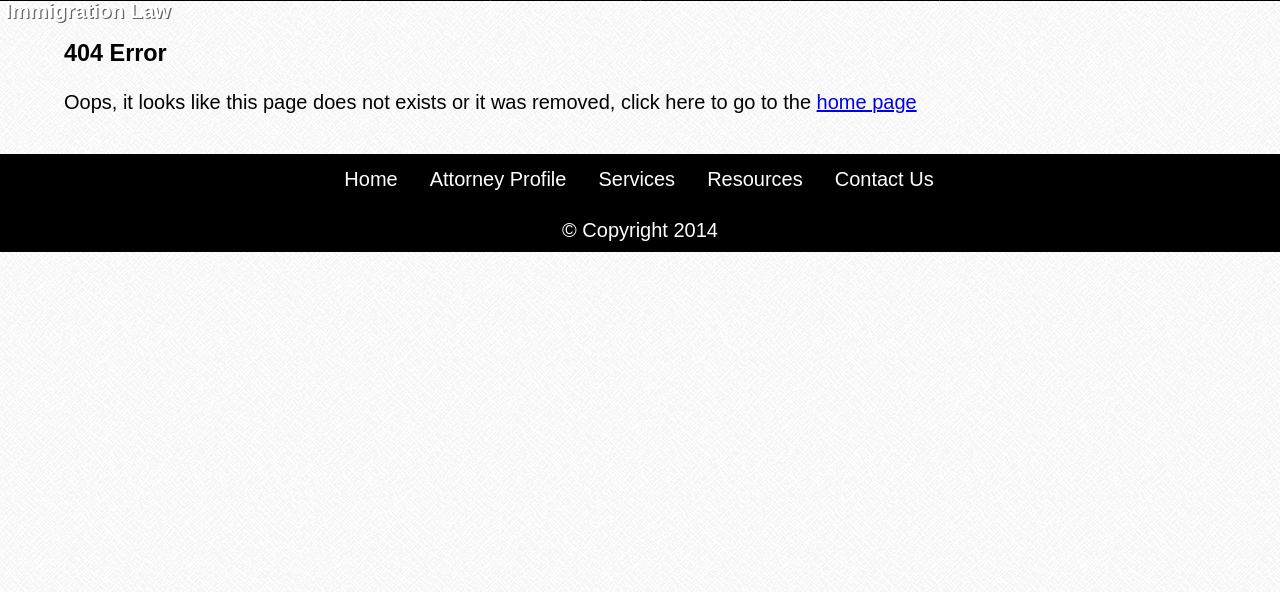
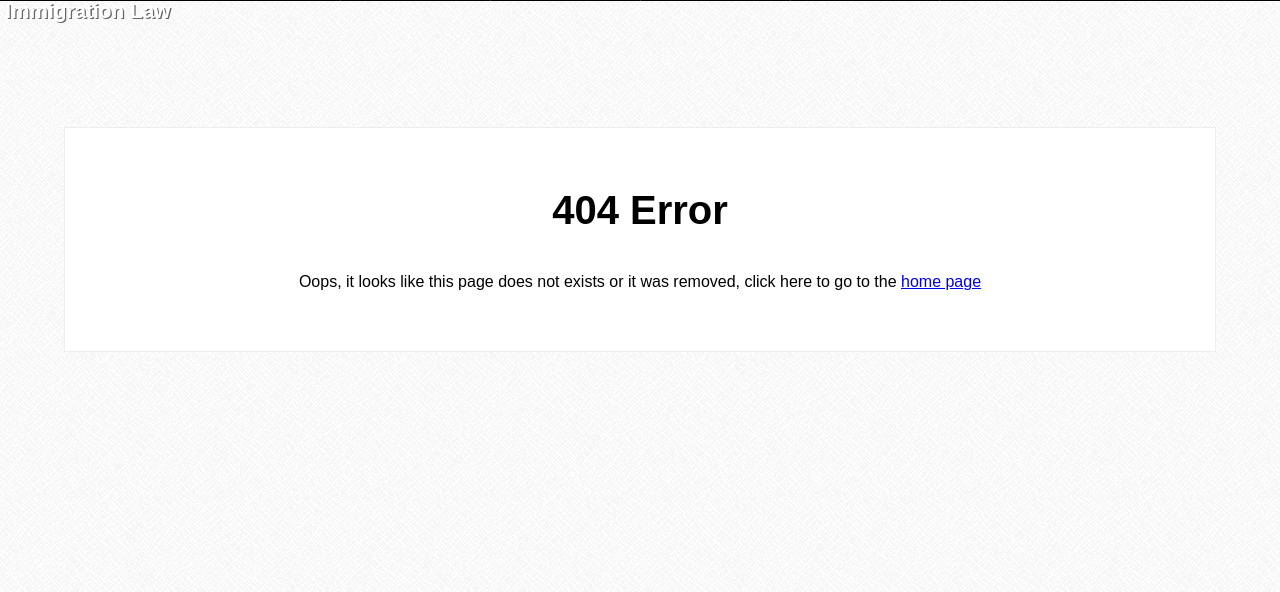
Before and after one commit to mv2sa/bolhufasLaw, a PHP site: page /?page=1 in a window 1280 px wide. Shown: the part 59-651 px from the top of the page. Run offline with PHP 8.4, Linux system fonts and the light colour scheme; some libraries are stand-ins or nearby versions; some web fonts are replaced.

Commit message:
404 updates

```diff
--- a/content/404.html
+++ b/content/404.html
@@ -1,4 +1,4 @@
-<article class="error-wrapper">
+<article class="error404-wrapper">
     <div>
         <h3>404 Error</h3>
         <p>
--- a/css/main.css
+++ b/css/main.css
@@ -590,6 +590,55 @@
      padding:0 17px 0 15px;
 }
 
+ /* 404 Error Page */
+
+.error404-wrapper {
+    position: relative;
+    width: 100%;
+    background-color: white;
+    padding: 1em 1em 4em 1em;
+    margin-top: 5.5em;
+    margin-bottom: 5.5em;
+    border: 1px solid #eee;
+}
+
+.error404-wrapper > div {
+    position:relative;
+    height: 100%;
+    overflow: hidden;
+}
+
+.error404-wrapper .ap-headingImg {
+    width: 100%;
+    display: block;
+    margin-left: auto;
+    margin-right: auto;
+}
+
+.error404-wrapper > div > p {
+    font-size: 0.8em;
+    margin-bottom: 0em;
+    text-align: center;
+}
+
+.error404-wrapper .ap-bottomLink {
+    position: absolute;
+    text-decoration: none;
+    color: #8f0000;
+    bottom: 0.1em;
+    right: 0.1em;
+}
+
+.error404-wrapper .ap-bottomLink:after {
+    font-family: 'FontAwesome';
+    content: '\f138';
+    padding-left: 0.5em;
+}
+.error404-wrapper h3 {
+    text-align: center;
+    font-size: 2em;
+}
+
 /* ==========================================================================
    Media Queries
    ========================================================================== */
@@ -803,6 +852,13 @@
         float: left;
     }
 
+    /*404 Error Page*/
+
+    .error404-wrapper {
+        margin-bottom: 13.5em;
+        padding: 1em 1em 3em 1em;
+    }
+
 }
 
 @media only screen and (min-width: 940px) {
```
